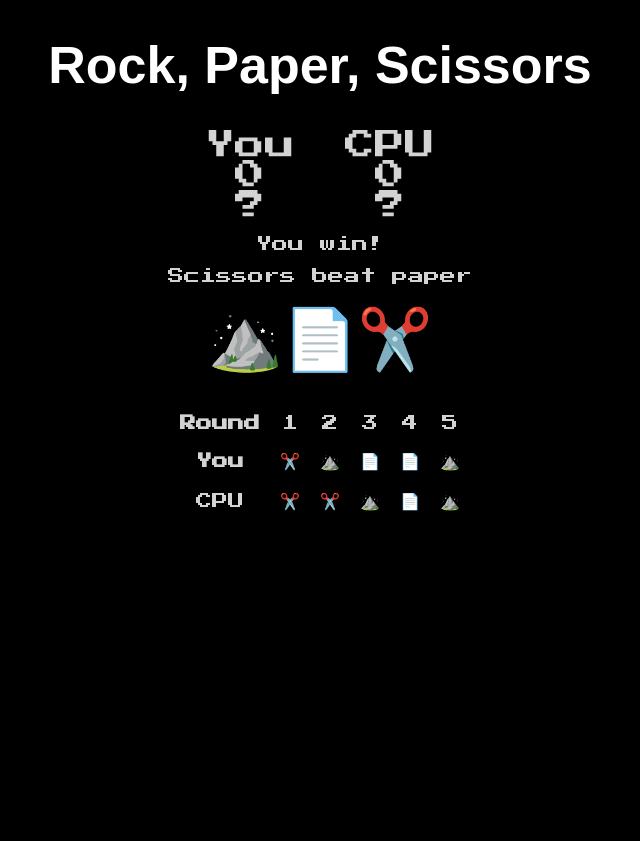
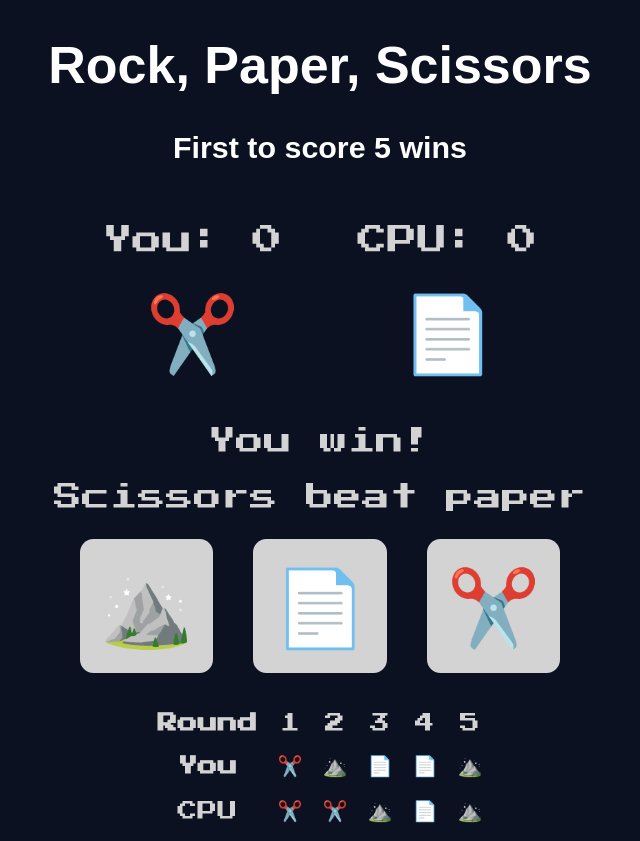
Before and after one commit to noybcoder/odin-rock-paper-scissors, a plain HTML site: page index.html in a window 1280 px wide. Shown: the whole page, without its empty margins (320-960 px from the left). Before the commit the page ends 800 px from the top, so only its background shows below. Drawn offline with Linux system fonts and the light colour scheme; a web font is replaced by a local one.

Commit message:
a lot of changes to html and css

```diff
--- a/index.html
+++ b/index.html
@@ -14,28 +14,31 @@
 <body>
     <header>
         <h1>Rock, Paper, Scissors</h1>
+        <h3>First to score 5 wins</h2>
     </header>
     <main>
-        <div class="player">
-            <div>You</div>
-            <div>0</div>
-            <div>?</div>
+
+        <div class="container">
+            <div class="player">
+                <div class="score">You: 0</div>
+                <div class="choice">✂️</div>
+
+            </div>
+            <div class="computer">
+                <div class="score">CPU: 0</div>
+                <div class="choice">📄</div>
+            </div>
         </div>
-        <div class="computer">
-            <div>CPU</div>
-            <div>0</div>
-            <div>?</div>
-        </div>
-    </main>
-    <section>
         <div class="hidden result">
             <p>You win!</p>
             <p>Scissors beat paper</p>
         </div>
+    </main>
+    <section>
         <div class="options">
-            <div>⛰️</div>
-            <div>📄</div>
-            <div>✂️</div>
+            <div id="rock">⛰️</div>
+            <div id="paper">📄</div>
+            <div id="scissors">✂️</div>
         </div>
         <table id="statistics">
             <tr>
--- a/styles.css
+++ b/styles.css
@@ -1,10 +1,10 @@
-body {
+html {
     font-family: 'Press Start 2P', Arial, Helvetica, sans-serif;
     padding: 0;
     margin: 0;
     text-align: center;
     color: rgb(211, 211, 211);
-    background-color: rgb(0, 0, 0);
+    background-color: #0C1121;
 }
 
 header {
@@ -15,15 +15,42 @@ header {
 
 main {
     display: flex;
+    flex-direction: column;
     justify-content: center;
     gap: 50px;
     font-size: 30px;
 }
 
+.result {
+    font-size: 28px;
+    margin-top: -30px;
+}
+
+.container {
+    display: flex;
+    justify-content: center;
+    gap: 75px;
+    margin-top: 30px;
+}
+
+.choice {
+    font-size: 75px;
+    margin-top: 30px;
+}
+
 .options {
     display: flex;
     justify-content: center;
+    gap: 40px;
     font-size: 60px;
+}
+
+#rock, #paper, #scissors {
+    /* border: 5px solid white; */
+    border-radius: 10%;
+    padding: 20px;
+    font-size: 75px;
+    background-color: rgb(211, 211, 211);
 }
 
 #statistics {
@@ -37,6 +64,6 @@ table, th, td {
 }
 
 th, td {
-    /* border: 1px ridge rgb(255, 255,  255); */
     padding: 10px;
+    font-size: 20px;
 }
```
